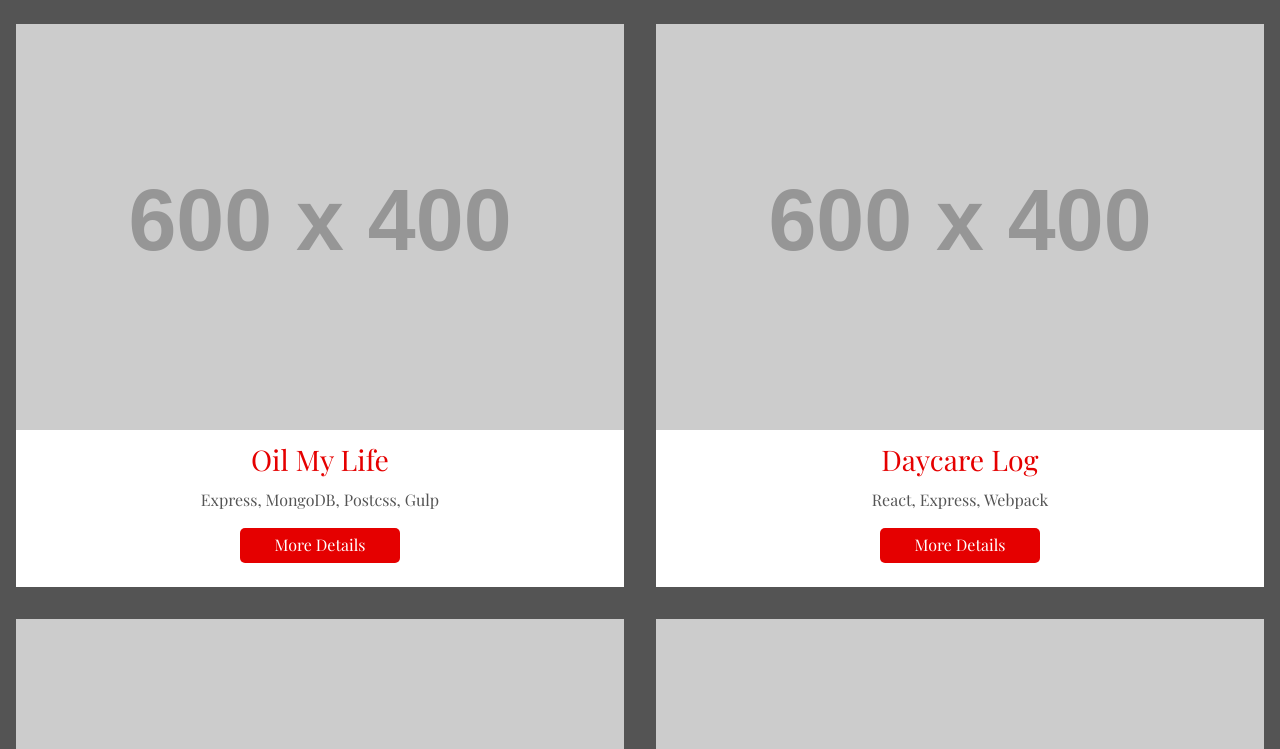
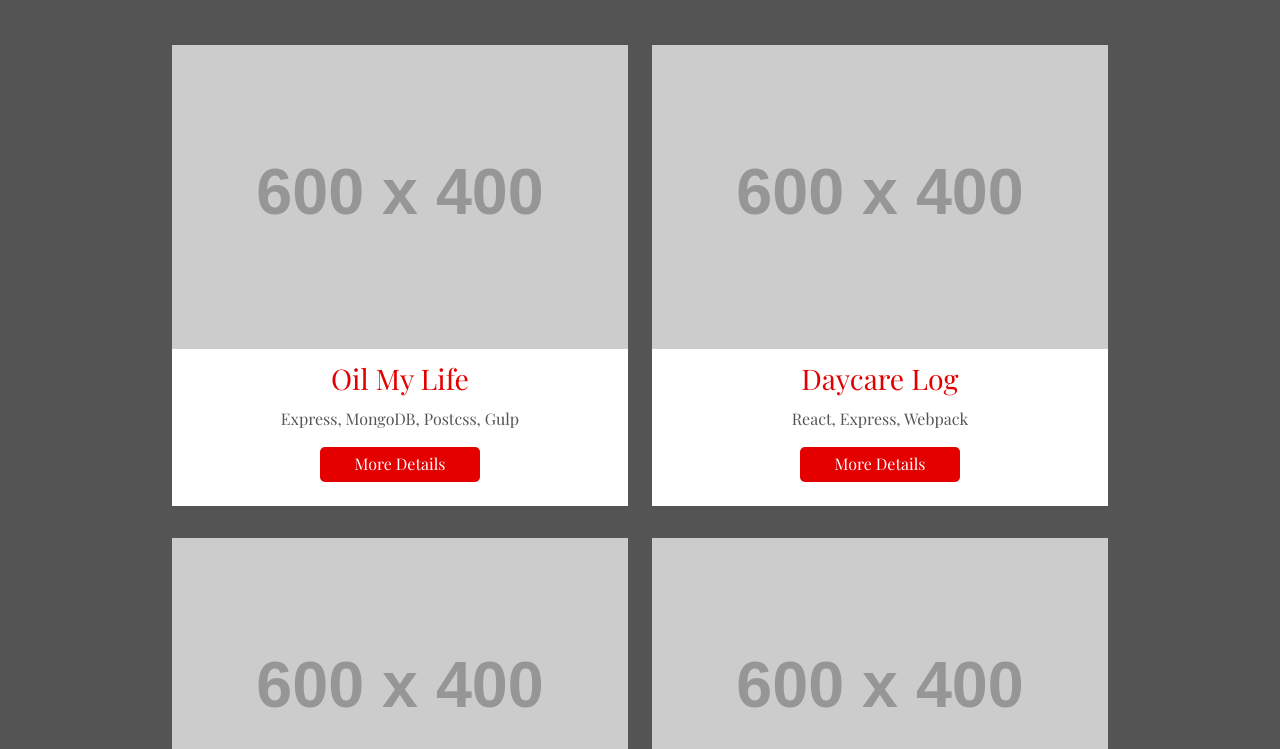
Before and after one commit to MarkCMcConnell/portfolio, a React app: page / in a window 1280 px wide. Shown: the part 2051-2800 px from the top of the page. Built offline with nearby package versions, Linux system fonts and the light colour scheme; placeholder pictures from the web are drawn by us; a web font is replaced by a local one.

Commit message:
Complete main styling at three sizes

```diff
--- a/package.json
+++ b/package.json
@@ -23,6 +23,7 @@
     "babel-runtime": "6.26.0",
     "case-sensitive-paths-webpack-plugin": "2.1.1",
     "copy-webpack-plugin": "^4.3.1",
+    "css-hot-loader": "^1.3.8",
     "css-loader": "0.28.7",
     "dotenv": "4.0.0",
     "dotenv-expand": "4.2.0",
--- a/src/scss/modules/_bio.scss
+++ b/src/scss/modules/_bio.scss
@@ -1,10 +1,10 @@
-// TODO: Fix alignment of the paragraphs in relation to the image/titles
-// Likely need to eliminate grid or refactor the React code
 .bio {
   @include container;
   @include clearfix;
   margin-top: 1.5rem;
   margin-bottom: 1.5rem;
+  padding-left: .25rem;
+  padding-right: .25rem;
 
   &__title {
     font-size: 2.5em;
@@ -29,7 +29,12 @@
     grid-template-columns: [bio-start] minmax(6rem, 1fr) [name-start] minmax(6rem, 1fr) [img-end] 2fr [bio-end];
 
     @include atLarge {
+      width: 55rem;
       grid-template-columns: [bio-start] minmax(6rem, 1fr) [name-start] minmax(6rem, 1fr) [bio-end];
+    }
+
+    @include atXLarge {
+      padding: 1.5rem 0;
     }
 
     &__image {
@@ -59,6 +64,7 @@
         font-size: $large;
         justify-self: left;
         align-self: end;
+        margin: .0;
       }
     }
 
--- a/src/scss/modules/_contact-form.scss
+++ b/src/scss/modules/_contact-form.scss
@@ -10,20 +10,26 @@
 
   @include atXLarge {
     width: 40%;
+    padding: 1.5rem 0;
   }
 }
 
 @supports (display: grid) {
   .contactForm {
+    @include atLarge {
+      width: 50%;
+    }
+
     @include atXLarge {
       display: grid;
       grid-template-columns: repeat(2, 1fr);
       grid-template-rows: repeat(4, 1fr);
-      grid-gap: .75rem 1rem;
+      grid-gap: 1rem 1rem;
 
       &__btn {
         grid-row: 4 / 4;
         grid-column: 1 / span 2;
+        margin-top: .5rem;
       }
     }
   }
--- a/src/scss/modules/_contact.scss
+++ b/src/scss/modules/_contact.scss
@@ -5,5 +5,13 @@
 
   &__title {
     text-align: center;
+
+    @include atXLarge {
+      margin: 0;
+    }
+  }
+
+  @include atXLarge {
+    padding: 2rem 0;
   }
 }
--- a/src/scss/modules/_footer.scss
+++ b/src/scss/modules/_footer.scss
@@ -6,6 +6,17 @@
   flex-direction: column;
   justify-content: space-around;
   align-items: center;
+
+  @include atLarge {
+    padding: 1.5rem 0;
+    height: 10rem;
+    justify-content: space-between;
+  }
+
+  @include atXLarge {
+    padding: 1.5rem 0;
+    height: 12rem;
+  }
 
   &__icon {
     color: $white;
--- a/src/scss/modules/_hero.scss
+++ b/src/scss/modules/_hero.scss
@@ -76,5 +76,13 @@
   &__greeting {
     display: block;
     @include font-style($color: $accent, $font-family: $ff-serif, $font-size: 2.5em);
+
+    @include atLarge {
+      line-height: 1.2;
+    }
+
+    @include atXLarge {
+      line-height: 1.5;
+    }
   }
 }
--- a/src/scss/modules/_modal.scss
+++ b/src/scss/modules/_modal.scss
@@ -5,7 +5,7 @@
   transform: translate(-50%, -50%);
   min-height: 500px;
   min-width: 300px;
-  padding: 2rem 1.5rem;
+  padding: 2rem 0;
   border-radius: 10px;
   display: flex;
   flex-direction: column;
@@ -13,6 +13,10 @@
   justify-content: space-around;
   background-color: $white;
   color: $gray;
+
+  @include atLarge {
+    width: 30rem;
+  }
 
   @include atXLarge {
     width: 40rem;
@@ -28,10 +32,10 @@
     padding: 50px;
   }
 
-  &__container {
-    max-height: 500px;
-    max-width: 300px;
-  }
+  // &__container {
+  //   max-height: 500px;
+  //   max-width: 300px;
+  // }
 
   &__title {
     text-align: center;
@@ -47,9 +51,21 @@
       background-color: $accent;
       margin: 1rem auto;
     }
+
+    @include atXLarge {
+      font-size: $large;
+    }
   }
 
   &__description {
+    padding-left: 1.5rem;
+    padding-right: 1.5rem;
+
+    @include atLarge {
+      padding-left: 3rem;
+      padding-right: 3rem;
+    }
+
     @include atXLarge {
       padding-left: 5rem;
       padding-right: 5rem;
--- a/src/scss/modules/_nav.scss
+++ b/src/scss/modules/_nav.scss
@@ -22,6 +22,8 @@
 
   &__desktopLinks {
     height: 100%;
+    width: 60%;
+    margin: 0 auto;
     display: flex;
     justify-content: space-around;
     align-items: center;
--- a/src/scss/modules/_project.scss
+++ b/src/scss/modules/_project.scss
@@ -4,7 +4,7 @@
   margin: 0 auto;
 
   @include atMedium {
-    width: 70%;
+    width: 90%;
   }
 
   @include atXLarge {
--- a/src/scss/modules/_projects.scss
+++ b/src/scss/modules/_projects.scss
@@ -1,30 +1,41 @@
 .projects {
   background-color: $dark-gray;
+  padding-left: .25rem;
+  padding-right: .25rem;
 
   &__title {
     color: $white;
     margin: 0;
     padding: 1rem .5rem;
 
+    @include atLarge {
+      text-align: center;
+      padding: 2rem .5rem;
+    }
+
     @include atXLarge {
       font-size: $large;
       text-align: center;
-      padding: 4rem .5rem;
+      padding: 3rem .5rem;
     }
   }
 }
 
 @supports (display: grid) {
   .projects {
-    @include atXLarge {
+    @include atLarge {
       padding-bottom: 2rem;
 
-    &__grid {
-      margin: 0 auto;
-      width: 80rem;
-      display: grid;
-      grid-template-columns: 1fr 1fr;
-    }
+      &__grid {
+        margin: 0 auto;
+        width: 50rem;
+        display: grid;
+        grid-template-columns: 1fr 1fr;
+
+        @include atXLarge {
+          width: 60rem;
+        }
+      }
     }
   }
 }
--- a/webpack.config.js
+++ b/webpack.config.js
@@ -57,7 +57,7 @@ module.exports = {
             use: ['style-loader', 'css-loader']
           },
           {
-            use: ExtractTextPlugin.extract({
+            use: ['css-hot-loader'].concat(ExtractTextPlugin.extract({
               fallback: 'style-loader',
               use: [
                 {
@@ -73,7 +73,7 @@ module.exports = {
                   loader: 'sass-loader'
                 },
               ]
-            })
+            }))
           }
         ]
       },
```
Also changed, not shown: 1 other file.
